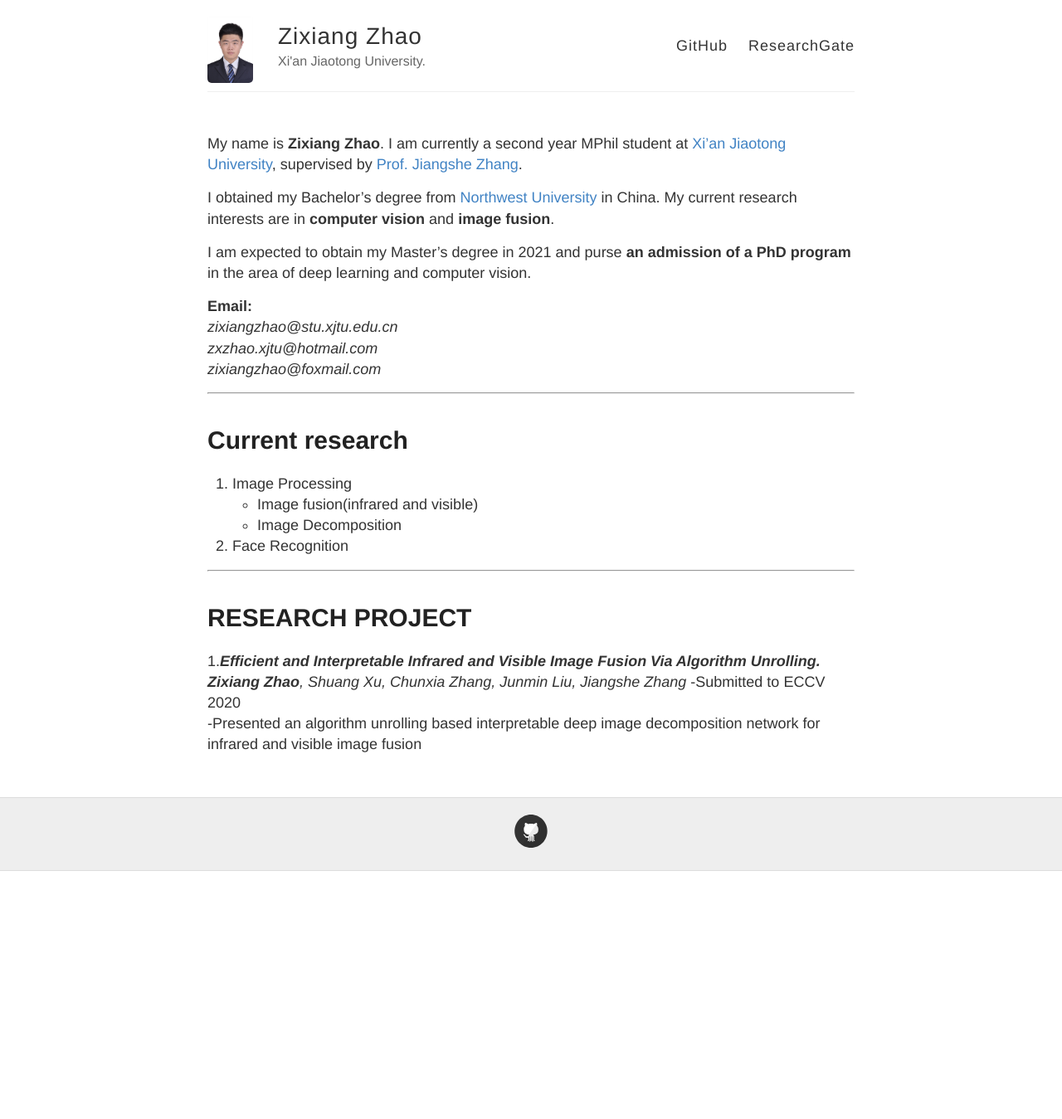
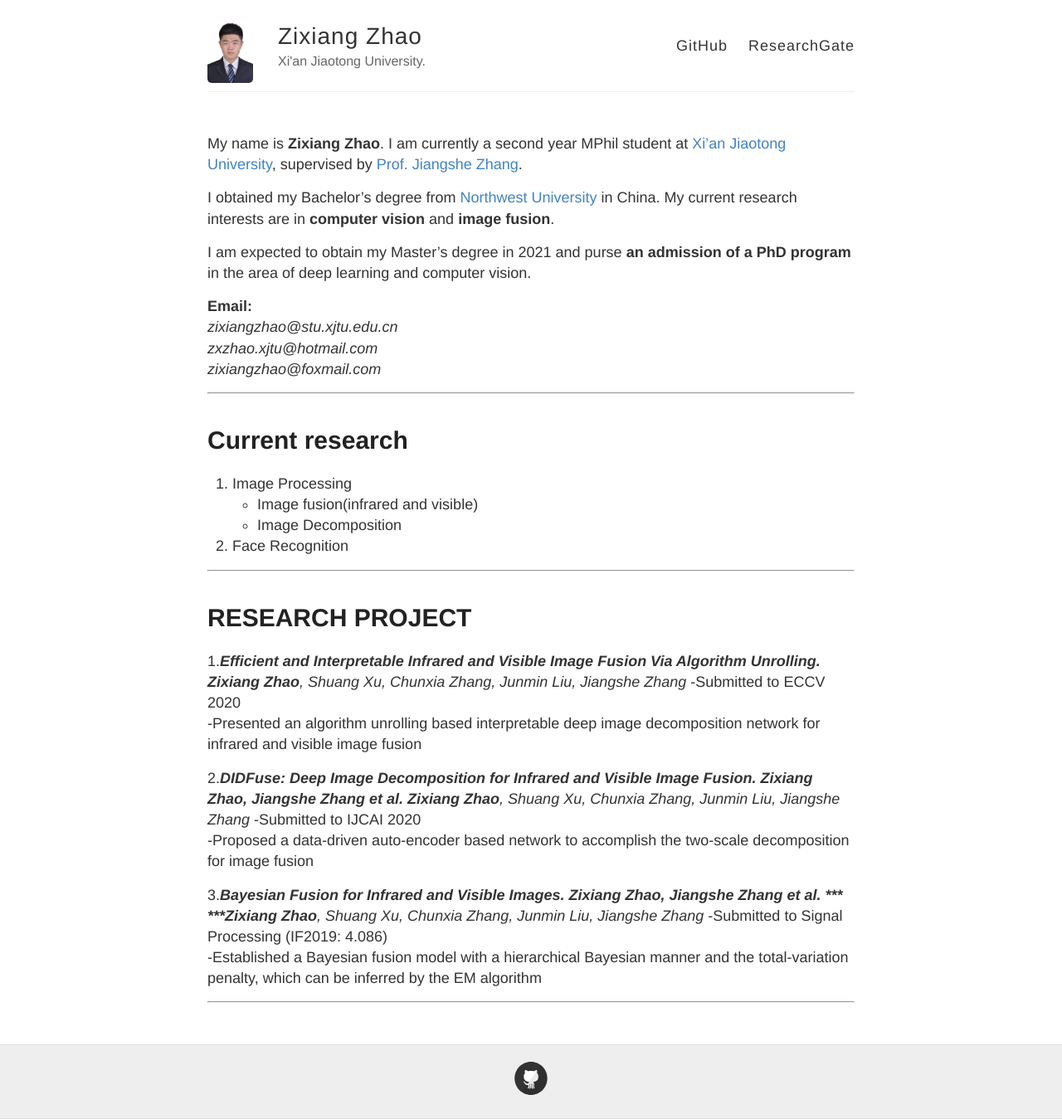
Before and after one commit to Zhaozixiang1228/Zhaozixiang1228.github.io, a Jekyll site: the page built from index.md, in a window 1280 px wide. Shown: the whole page at 83% size. Built offline with Jekyll 4.4.1, drawn with Linux system fonts in a browser that asks for light colours; our own code applies the rules of GitHub Pages for plain Markdown files; before the commit the page ends 1050 px from its top, so only the background shows below that.

Commit message:
Update index.md

```diff
--- a/index.md
+++ b/index.md
@@ -25,3 +25,17 @@ I am expected to obtain my Master's degree in 2021 and purse **an admission of a
 ***Zixiang Zhao**, Shuang Xu, Chunxia Zhang, Junmin Liu, Jiangshe Zhang*
 -Submitted to ECCV 2020
 -Presented an algorithm unrolling based interpretable deep image decomposition network for infrared and visible image fusion
+
+
+2.***DIDFuse: Deep Image Decomposition for Infrared and Visible Image Fusion. Zixiang Zhao, Jiangshe Zhang et al.***
+***Zixiang Zhao**, Shuang Xu, Chunxia Zhang, Junmin Liu, Jiangshe Zhang*
+-Submitted to IJCAI 2020
+-Proposed a data-driven auto-encoder based network to accomplish the two-scale decomposition for image fusion
+
+
+3.***Bayesian Fusion for Infrared and Visible Images. Zixiang Zhao, Jiangshe Zhang et al. ***
+***Zixiang Zhao**, Shuang Xu, Chunxia Zhang, Junmin Liu, Jiangshe Zhang*
+-Submitted to Signal Processing (IF2019: 4.086)
+-Established a Bayesian fusion model with a hierarchical Bayesian manner and the total-variation penalty, which can be inferred by the EM algorithm
+
+---
```
